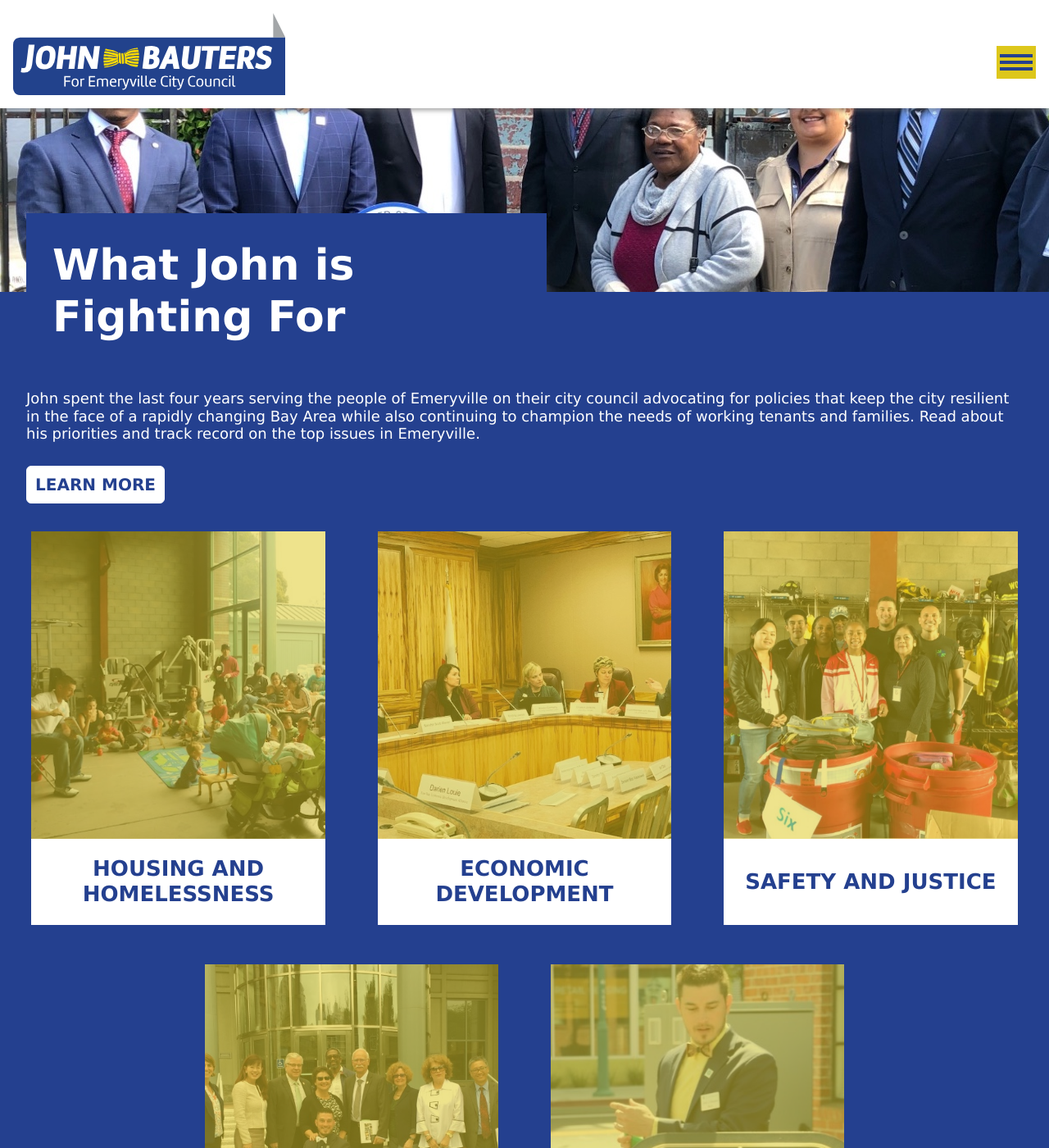
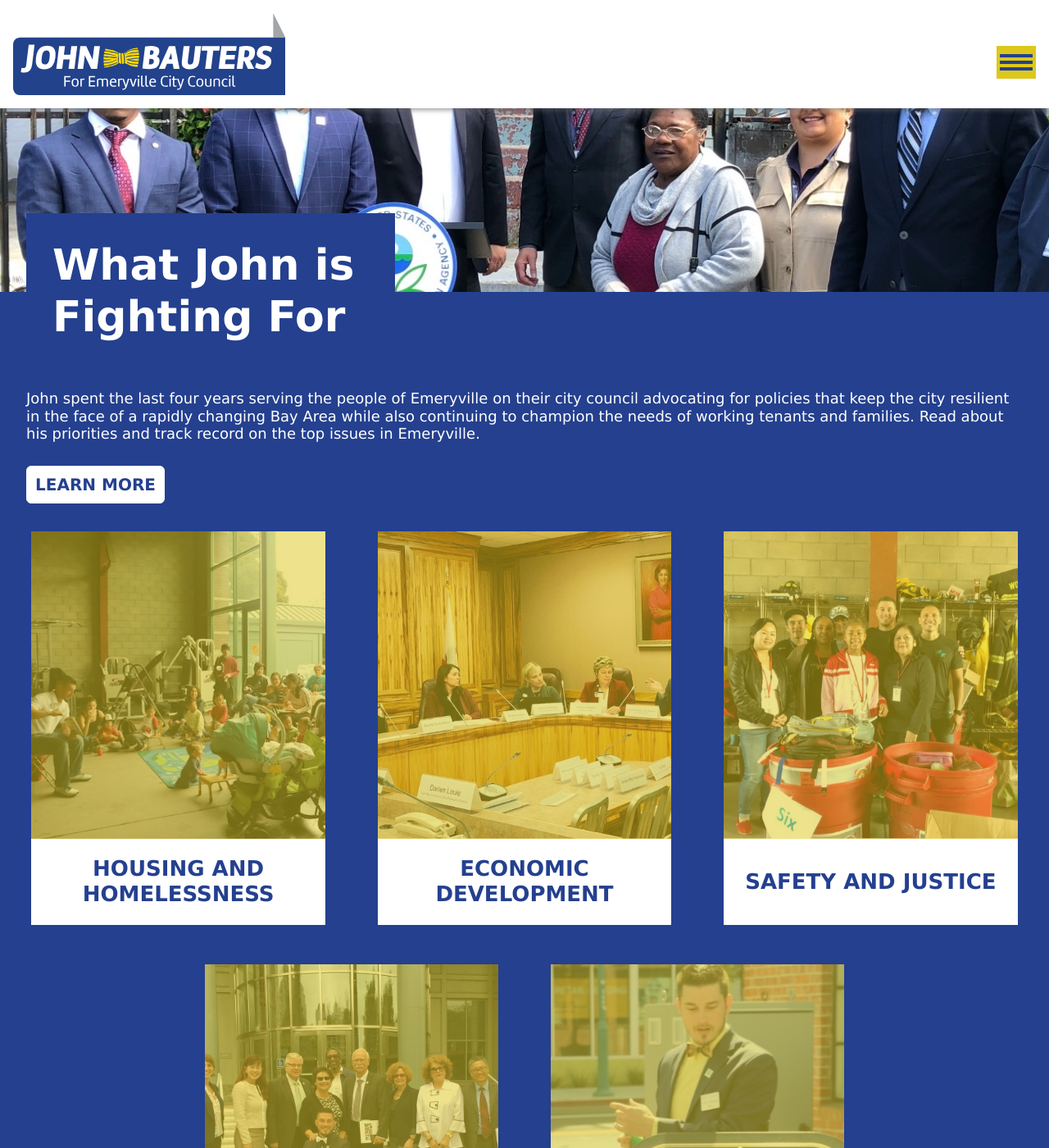
Before and after one commit to Ed-Cupaioli-LLC/john-bauters, a Jekyll site: the page built from _pages/home.html, in a window 1280 px wide and 1400 px high, scrolled down 1370 px. Shown: the whole window at 82% size. Built offline with Jekyll 4.4.1, drawn with Linux system fonts in a browser that asks for light colours; nearby versions of some CDN libraries; comment, search, counter and statistics services are not loaded.

Commit message:
fixed title card for text break on issues section

```diff
--- a/css/home.scss
+++ b/css/home.scss
@@ -43,6 +43,9 @@
   #issues {
     background-color: $blue;
     padding: 0;
+    .title-card {
+      max-width: 450px;
+    }
     .bg-image {
       height: 495px;
       background-image: url('../img/issues-bg.jpg');
```
